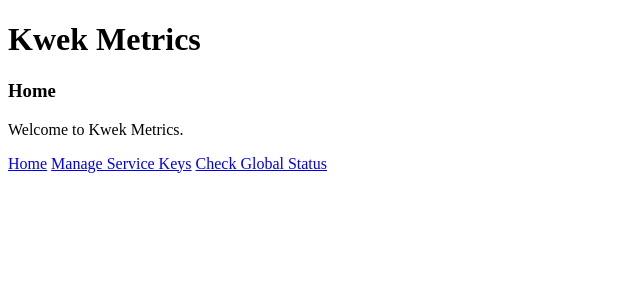
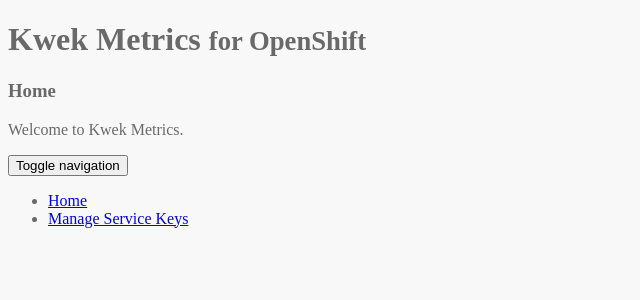
Before and after one commit to jsvgoncalves/kwek-metrics, a Flask app: page / in a window 1280 px wide. Shown: the top 300 px of the page, without its empty margins (0-640 px from the left). Run offline with Flask 2, Linux system fonts and the light colour scheme; style sheets or scripts are compiled from the project's sources.

Commit message:
frontend: add bootstrap
* Add Bootstrap and style the main layout a bit.

Signed-off-by: Joao Goncalves <jsvgoncalves@gmail.com>

```diff
--- a/css/style.scss
+++ b/css/style.scss
@@ -1,4 +1,6 @@
-body{
-  background-color: white;
-  color: black;
+@import "node_modules/bootstrap-sass/assets/stylesheets/_bootstrap";
+
+body {
+  background: #f8f8f8;
+  color: dimgray;
 }
--- a/kwek/templates/layout.html
+++ b/kwek/templates/layout.html
@@ -6,23 +6,47 @@
     <link rel= "stylesheet" type= "text/css" href= "{{ url_for('static',filename='css/style.css') }}">
   </head>
   <body>
-        <div class="container">
+    <header class="container page-header">
+      <h1>Kwek Metrics <small>for OpenShift</small></h1>
+    </header>
+
+    <section class="container errors">
       {% with messages = get_flashed_messages(with_categories=true) %}
         {% if messages %}
-            <div class="flashes">
+          <div class="errors__flashes row alert alert-danger">
             {% for category, message in messages %}
-                <p>{{ category }} : {{ message }}</p>
+              <div class="col-md-4 offset-md-4">Error: {{ message + "," + category }}</div>
             {% endfor %}
           </div>
         {% endif %}
       {% endwith %}
-            <h1>Kwek Metrics</h1>
+
+    </section>
+
+    <section class="container">
       {% block body %}{% endblock %}
+    </section>
+
+
+    <footer class="container">
+      <nav class="row navbar navbar-default">
+        <div class="container">
+          <div class="navbar-header">
+            <button type="button" class="navbar-toggle collapsed" data-toggle="collapse" data-target="#navbar" aria-expanded="false" aria-controls="navbar">
+              <span class="sr-only">Toggle navigation</span>
+              <span class="icon-bar"></span>
+              <span class="icon-bar"></span>
+              <span class="icon-bar"></span>
+            </button>
           </div>
+          <div id="navbar" class="navbar-collapse collapse">
+            <ul class="nav navbar-nav">
+              <li class="active"><a href="{{ url_for('kwek.index')}}">Home</a></li>
+              <li><a href="{{ url_for('kwek.insert')}}">Manage Service Keys</a></li>
+            </ul>
+          </div>
+        </div>
+      </nav>
+    </footer>
   </body>
-    <footer>
-      <a href="{{ url_for('kwek.index')}}">Home</a>
-      <a href="{{ url_for('kwek.insert')}}">Manage Service Keys</a>
-      <a href="{{ url_for('kwek.stats')}}">Check Global Status</a>
-    </footer>
 </html>
--- a/package.json
+++ b/package.json
@@ -26,7 +26,8 @@
   },
   "dependencies": {
     "angular": "^1.6.2",
-    "ui-router": "^1.0.0-alpha.3",
-    "angular-ui-router": "^0.4.2"
+    "angular-ui-router": "^0.4.2",
+    "bootstrap-sass": "^3.3.7",
+    "ui-router": "^1.0.0-alpha.3"
   }
 }
```
Lines whose indentation alone changed are shown as unchanged.
